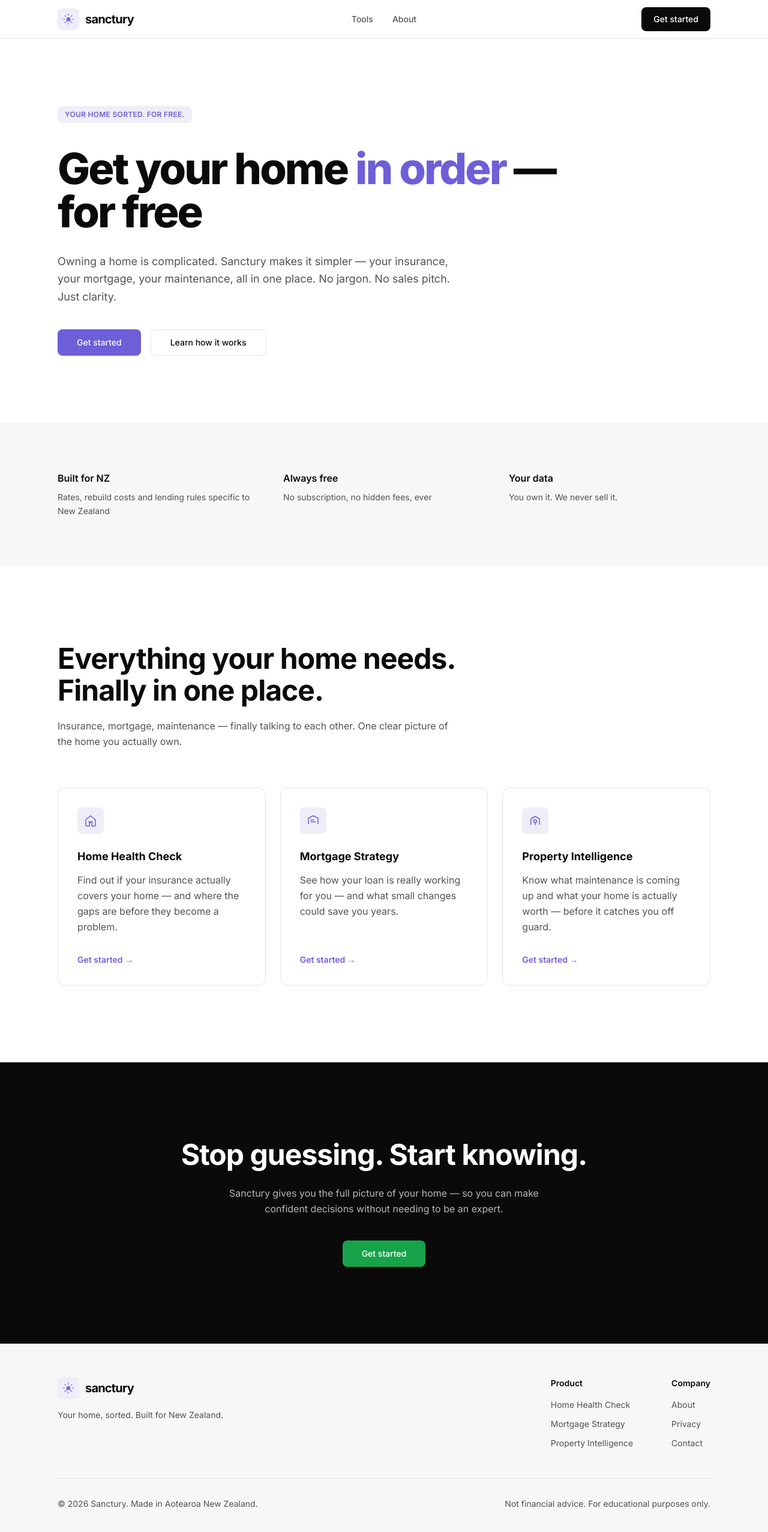
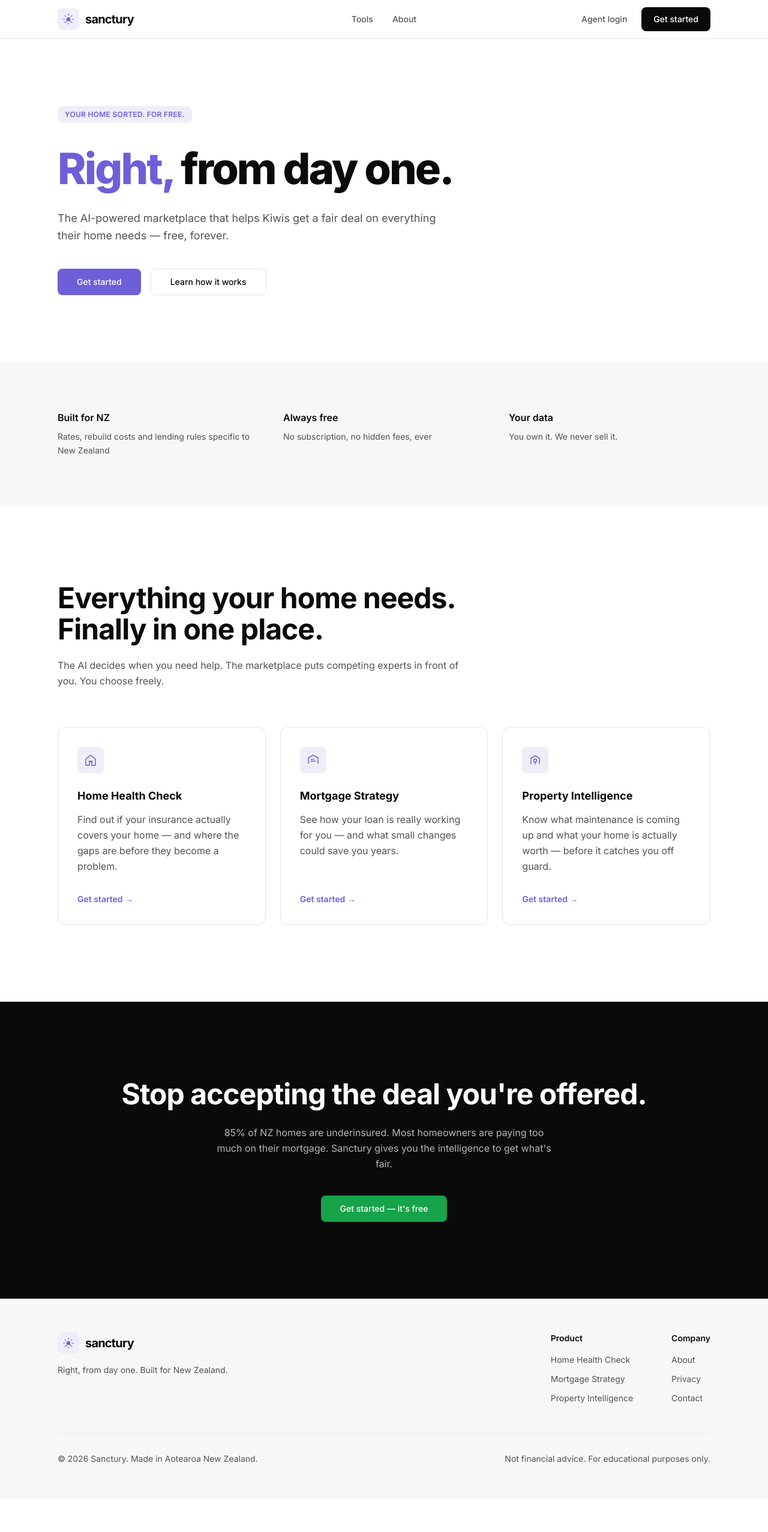
Before and after one commit to ratherspicy/sanctury, a Next.js app: page / in a window 1280 px wide. Shown: the top 2554 px of the page at 60% size. After the commit the page ends 2498 px from the top, so only its background shows below. Built offline with nearby package versions, Linux system fonts and the light colour scheme.

Commit message:
Update landing page copy and tagline to Right, from day one

```diff
--- a/app/page.tsx
+++ b/app/page.tsx
@@ -89,9 +89,17 @@
               About
             </a>
           </div>
-          <a href="/check" className="btn-primary justify-self-end">
-            Get started
-          </a>
+          <div className="flex items-center gap-6 justify-self-end">
+            <a
+              href="/agent/login"
+              className="text-sm font-medium text-muted transition-colors hover:text-foreground"
+            >
+              Agent login
+            </a>
+            <a href="/check" className="btn-primary">
+              Get started
+            </a>
+          </div>
         </nav>
       </header>
 
@@ -101,13 +109,11 @@
             <div className="max-w-4xl">
               <p className="badge-violet mb-10">Your home sorted. For free.</p>
               <h1 className="text-hero text-foreground max-sm:text-5xl max-sm:tracking-[-0.03em]">
-                Get your home{" "}
-                <span className="text-violet">in order</span> — for free
+                <span className="text-violet">Right,</span> from day one.
               </h1>
               <p className="mt-8 max-w-2xl text-lg leading-relaxed text-muted">
-                Owning a home is complicated. Sanctury makes it simpler — your
-                insurance, your mortgage, your maintenance, all in one place. No
-                jargon. No sales pitch. Just clarity.
+                The AI-powered marketplace that helps Kiwis get a fair deal on
+                everything their home needs — free, forever.
               </p>
               <div
                 id="get-started"
@@ -157,8 +163,8 @@
                 Everything your home needs. Finally in one place.
               </h2>
               <p className="mt-5 text-base leading-relaxed text-muted">
-                Insurance, mortgage, maintenance — finally talking to each
-                other. One clear picture of the home you actually own.
+                The AI decides when you need help. The marketplace puts
+                competing experts in front of you. You choose freely.
               </p>
             </div>
 
@@ -189,14 +195,15 @@
         <section id="about" className="bg-foreground py-24 lg:py-32">
           <div className="mx-auto max-w-6xl px-6 text-center lg:px-8">
             <h2 className="text-h2 !text-white max-sm:text-3xl">
-              Stop guessing. Start knowing.
+              Stop accepting the deal you&apos;re offered.
             </h2>
             <p className="mx-auto mt-6 max-w-xl text-base leading-relaxed text-white/70">
-              Sanctury gives you the full picture of your home — so you can make
-              confident decisions without needing to be an expert.
+              85% of NZ homes are underinsured. Most homeowners are paying too
+              much on their mortgage. Sanctury gives you the intelligence to get
+              what&apos;s fair.
             </p>
             <a href="/check" className="btn-accent mt-10 inline-flex h-11 px-8">
-              Get started
+              Get started — it&apos;s free
             </a>
           </div>
         </section>
@@ -208,7 +215,7 @@
             <div>
               <SancturyLogo />
               <p className="mt-4 max-w-xs text-sm leading-relaxed text-muted">
-                Your home, sorted. Built for New Zealand.
+                Right, from day one. Built for New Zealand.
               </p>
             </div>
             <div className="flex gap-16">
```
